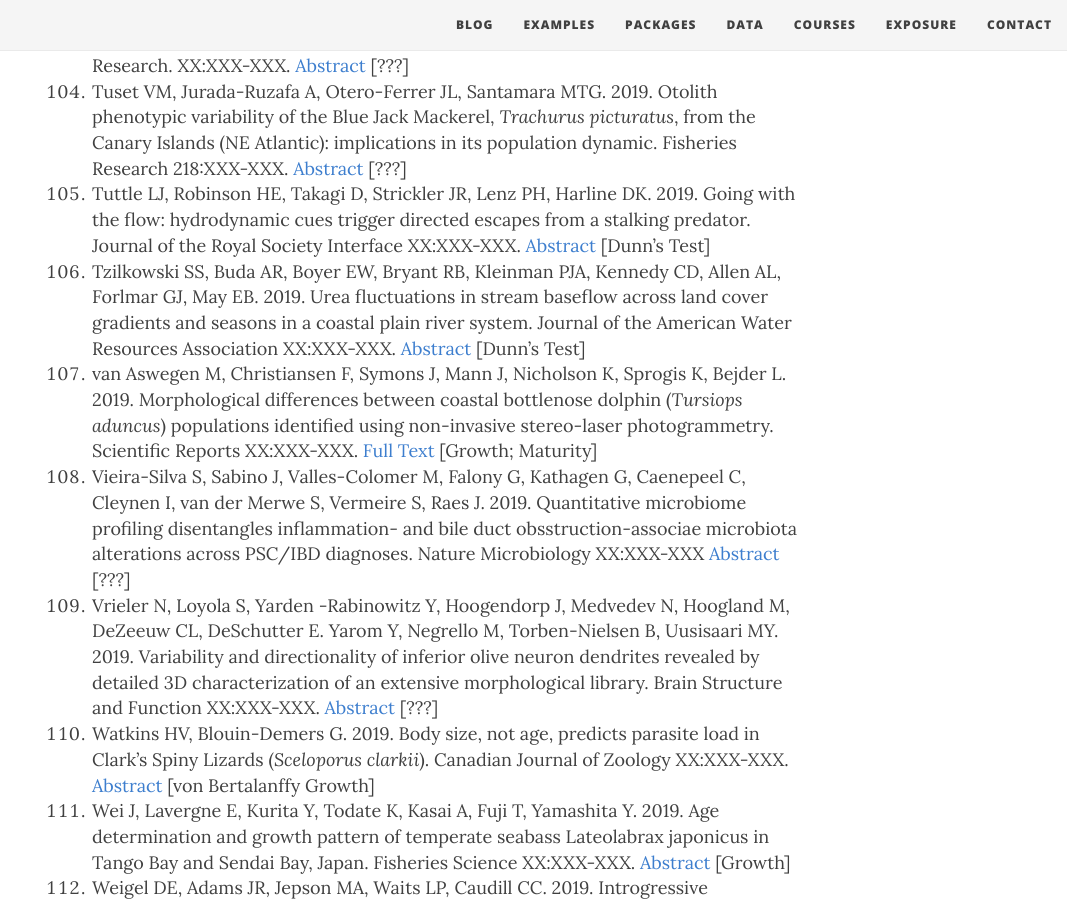
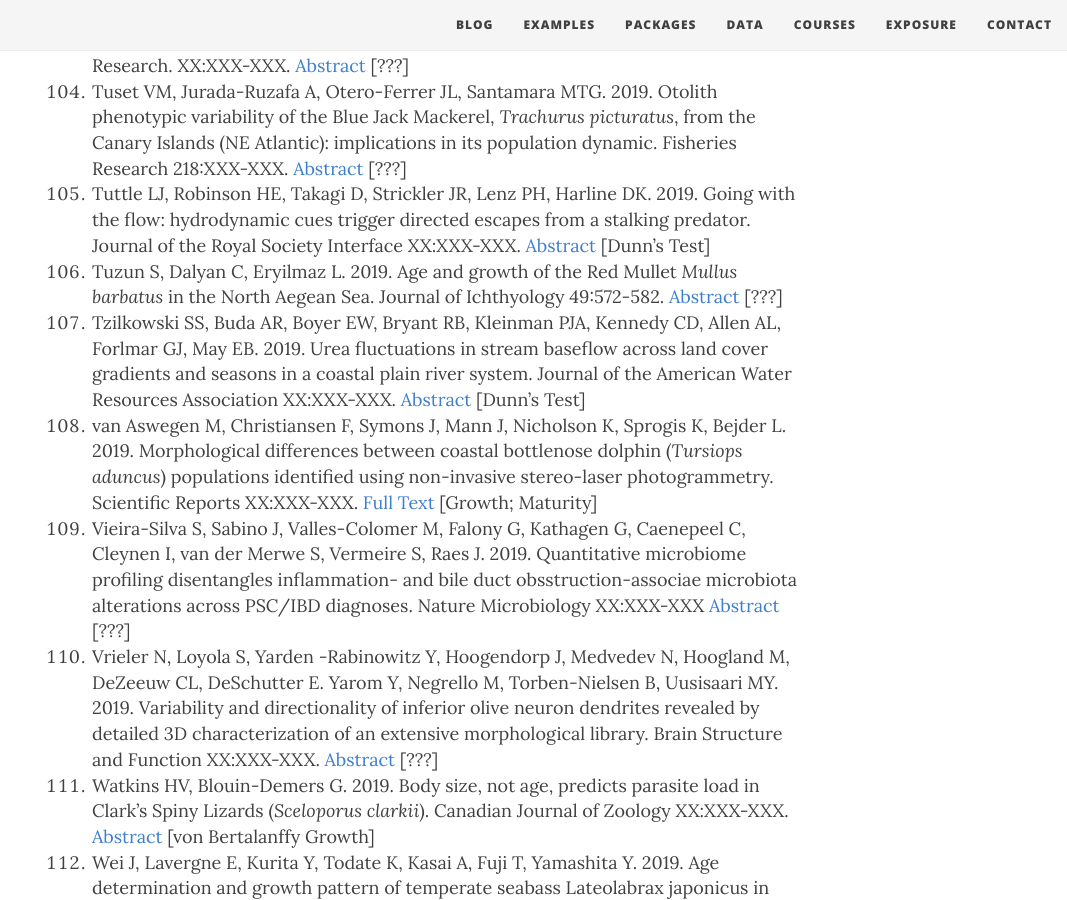
Before and after one commit to droglenc/fishR, a Jekyll site: the page built from exposure/exposure-citations19.md, in a window 1280 px wide and 900 px high, scrolled down 9444 px. Shown: the whole window, without its empty margins (213-1280 px from the left). Built offline with Jekyll 4.4.1, drawn with Linux system fonts in a browser that asks for light colours; nearby versions of some CDN libraries; some of the changed lines change nothing that is shown.

Commit message:
Update exposure-citations19.md

```diff
--- a/exposure/exposure-citations19.md
+++ b/exposure/exposure-citations19.md
@@ -5,7 +5,7 @@ subtitle: fishR and FSA is Being Used!!
 css: "/css/exposure-citation.css"
 ---
 
-The [**IFAR** book](http://derekogle.com/IFAR/), **fishR** website, or the **FSA** package were cited in the following <span id="contact-div">115</span> publications.
+The [**IFAR** book](http://derekogle.com/IFAR/), **fishR** website, or the **FSA** package were cited in the following <span id="contact-div">116</span> publications.
 
 1. Albert LT, Junge C, Myrlund MK. 2019. Young mums are rebuilding the Spurdog stock (*Squalus acanthias* L.) in Norwegian waters. ICES Journal of Marine Science XX:XXX-XXX. [Abstract](https://academic.oup.com/icesjms/advance-article-abstract/doi/10.1093/icesjms/fsz156/5543885) [???]
 1. Aslan CE, Shiels AB, Haines W, Liang CT. 2019. Non‐native insects dominate daytime pollination in a high‐elevation Hawaiian dryland ecosystem. American Journal of Botany XX:XXX-XXX. [Abstract](https://bsapubs.onlinelibrary.wiley.com/doi/abs/10.1002/ajb2.1233) [???]
@@ -113,6 +113,7 @@ amphibian conservation. Aquatic Conservation: Marine and Freshwater Ecosystems X
 1. Tempero GW, Hicks BJ, Ling NL, Morgan D, Daniel AJ, Ozkundakci D, David B. 2019. Fish community responses to invasive fish removal and installation of an exclusion barrier at Lake Ohinewai, Waikato. New Zealand Journal of Marine and Freshwater Research. XX:XXX-XXX. [Abstract](https://www.researchgate.net/publication/331250716_Fish_community_responses_to_invasive_fish_removal_and_installation_of_an_exclusion_barrier_at_Lake_Ohinewai_Waikato) [???]
 1. Tuset VM, Jurada-Ruzafa A, Otero-Ferrer JL, Santamara MTG. 2019. Otolith phenotypic variability of the Blue Jack Mackerel, *Trachurus picturatus*, from the Canary Islands (NE Atlantic): implications in its population dynamic. Fisheries Research 218:XXX-XXX. [Abstract](https://www.researchgate.net/publication/332565006_Otolith_phenotypic_variability_of_the_blue_jack_mackerel_Trachurus_picturatus_from_the_Canary_Islands_NE_Atlantic_implications_in_its_population_dynamic/references) [???]
 1. Tuttle LJ, Robinson HE, Takagi D, Strickler JR, Lenz PH, Harline DK. 2019. Going with the flow: hydrodynamic cues trigger directed escapes from a stalking predator. Journal of the Royal Society Interface XX:XXX-XXX. [Abstract](https://royalsocietypublishing.org/doi/abs/10.1098/rsif.2018.0776) [Dunn's Test]
+1. Tuzun S, Dalyan C, Eryilmaz L. 2019. Age and growth of the Red Mullet *Mullus barbatus* in the North Aegean Sea. Journal of Ichthyology 49:572-582. [Abstract](https://link.springer.com/article/10.1134/S0032945219040179) [???]
 1. Tzilkowski SS, Buda AR, Boyer EW, Bryant RB, Kleinman PJA, Kennedy CD, Allen AL, Forlmar GJ, May EB. 2019. Urea fluctuations in stream baseflow across land cover gradients and seasons in a coastal plain river system. Journal of the American Water Resources Association XX:XXX-XXX. [Abstract](https://onlinelibrary.wiley.com/doi/abs/10.1111/1752-1688.12716) [Dunn's Test]
 1. van Aswegen M, Christiansen F, Symons J, Mann J, Nicholson K, Sprogis K, Bejder L. 2019. Morphological differences between coastal bottlenose dolphin (*Tursiops aduncus*) populations identified using non-invasive stereo-laser photogrammetry. Scientific Reports XX:XXX-XXX. [Full Text](https://www.nature.com/articles/s41598-019-48419-3) [Growth; Maturity]
 1. Vieira-Silva S, Sabino J, Valles-Colomer M, Falony G, Kathagen G, Caenepeel C, Cleynen I, van der Merwe S, Vermeire S, Raes J. 2019. Quantitative microbiome profiling disentangles inflammation- and bile duct obsstruction-associae microbiota alterations across PSC/IBD diagnoses. Nature Microbiology XX:XXX-XXX [Abstract](https://www.nature.com/articles/s41564-019-0483-9) [???]
```
